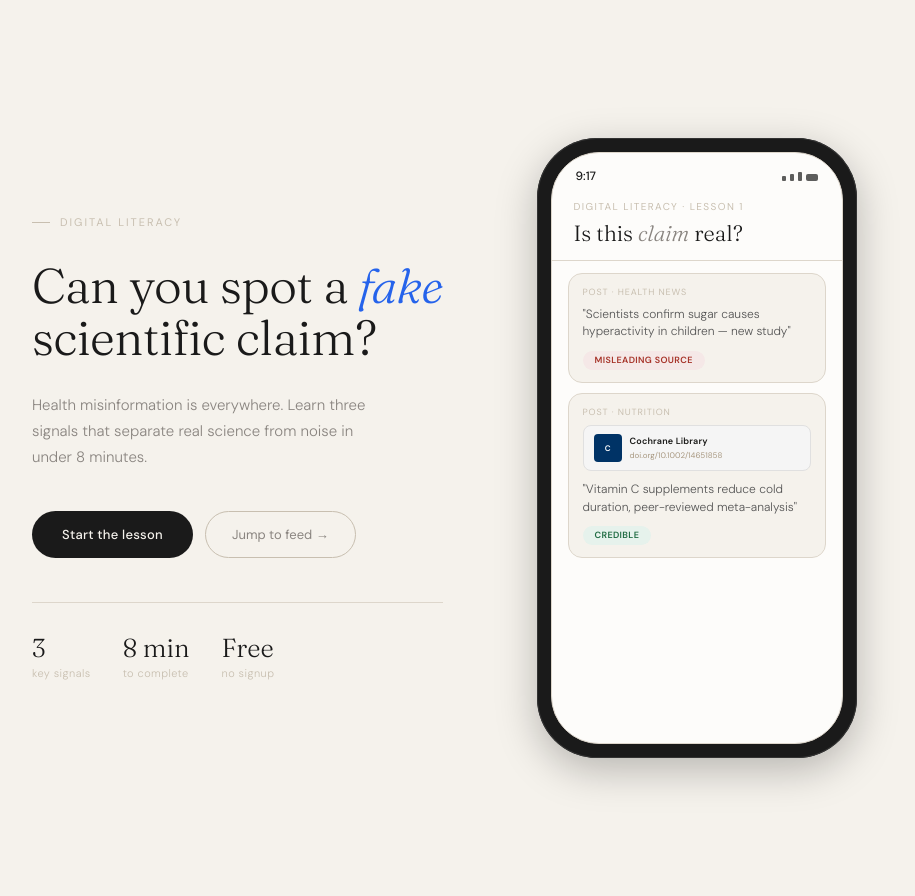
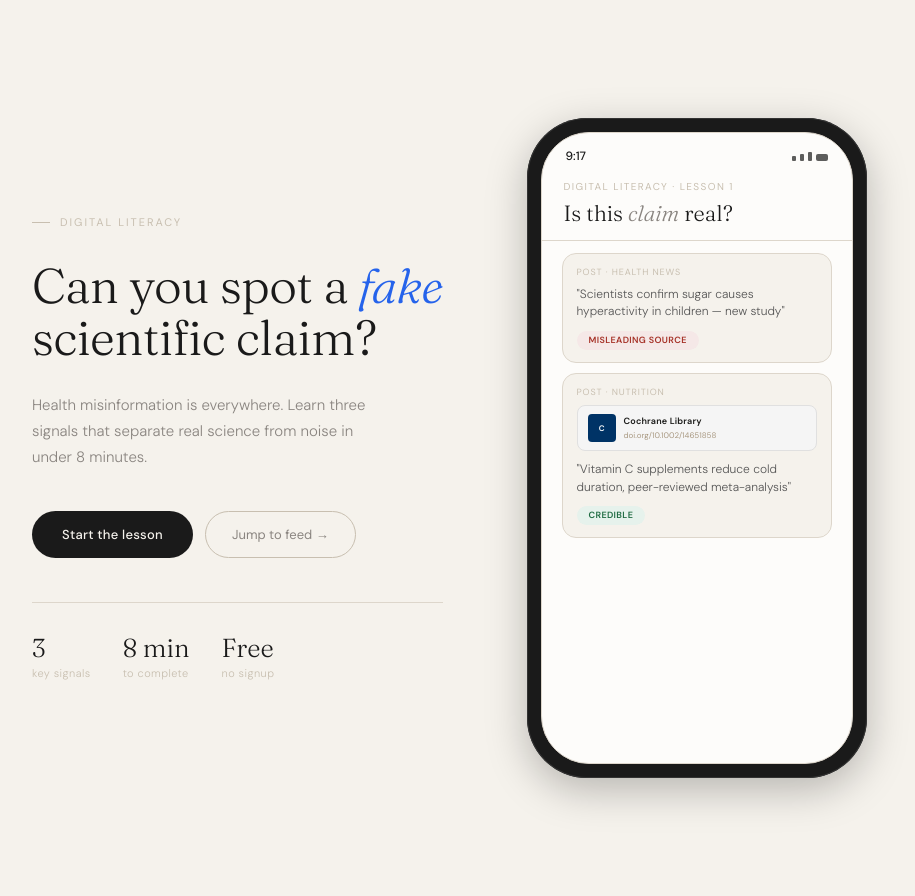
Before and after one commit to coms4170-user-interface-design/real-vs-fake-scientific-claims, a Flask app: page / in a window 1280 px wide. Shown: the whole page, without its empty margins (173-1088 px from the left). Run offline with Flask 3, Linux system fonts and the light colour scheme.

Commit message:
Fixed homepage

```diff
--- a/templates/home.html
+++ b/templates/home.html
@@ -177,8 +177,8 @@
   }
 
   .phone {
-    width: 320px;
-    height: 620px;
+    width: 340px;
+    height: 660px;
     background: #1a1a1a;
     border-radius: 60px;
     padding: 14px;
@@ -254,7 +254,7 @@
   }
 
   .screen-body {
-    padding: 12px 16px;
+    padding: 12px 20px 20px;
     flex: 1;
     display: flex;
     flex-direction: column;
@@ -262,7 +262,6 @@
     overflow: hidden;
   }
 
-  /* ── Fixed: removed flex:1 so cards hug their content ── */
   .post-card {
     background: var(--cream);
     border-radius: 14px;
@@ -287,6 +286,7 @@
     color: #555;
     line-height: 1.45;
     margin-bottom: 10px;
+    flex: 1;
   }
 
   .badge {
@@ -298,6 +298,7 @@
     letter-spacing: 0.04em;
     text-transform: uppercase;
     align-self: flex-start;
+    margin-top: auto;
   }
 
   .badge.bad  { color: #a63228; background: #f5e8e7; }
@@ -399,7 +400,7 @@
           </div>
           <div class="post-card">
             <div class="post-meta">Post · Nutrition</div>
-            <div style="background: #f5f5f5; border-radius: 8px; padding: 8px 10px; margin-bottom: 10px; display: flex; align-items: center; gap: 8px; border: 1px solid #e0e0e0;">
+            <div style="background: #f5f5f5; border-radius: 8px; padding: 8px 10px; margin-bottom: 10px; display: flex; align-items: center; gap: 8px; border: 1px solid #e0e0e0; flex-shrink: 0;">
               <div style="width: 28px; height: 28px; background: #003366; border-radius: 4px; display: flex; align-items: center; justify-content: center; flex-shrink: 0;">
                 <span style="color: white; font-size: 8px; font-weight: 900; letter-spacing: -0.5px;">C</span>
               </div>
@@ -412,6 +413,7 @@
             <span class="badge good">Credible</span>
           </div>
         </div>
+
       </div>
     </div>
   </div>
```
